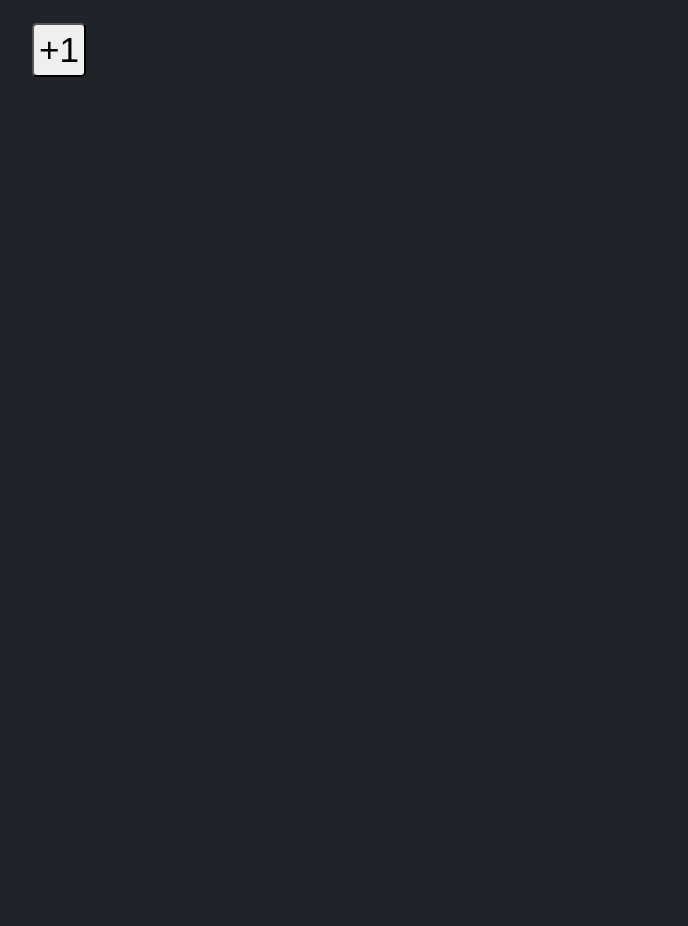
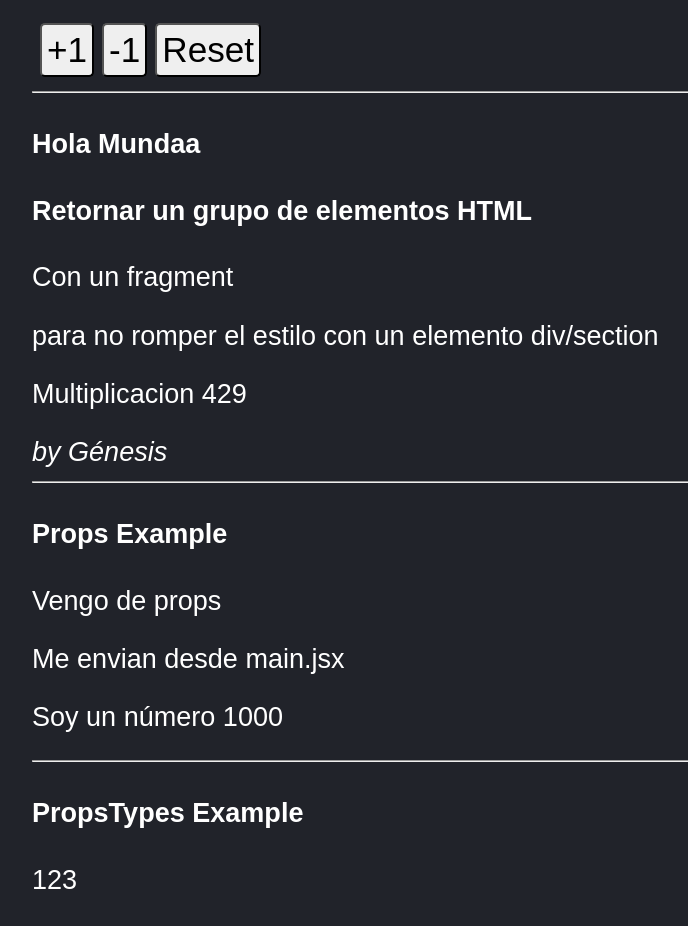
Before and after one commit to GenesisMauries/counter-app-vite, a React (Vite) app: page / in a window 1280 px wide. Shown: the part 340-1266 px from the top of the page, without its empty margins (116-804 px from the left). Before the commit the page ends 800 px from the top, so only its background shows below. Built offline with nearby package versions, Linux system fonts and the light colour scheme.

Commit message:
Implementacion de suma, resta y reset en CounterApp.jsx

```diff
--- a/src/CounterApp.jsx
+++ b/src/CounterApp.jsx
@@ -2,18 +2,24 @@ import { useState } from "react";
 import PropTypes from "prop-types";
 
 export const CounterApp = ({ value }) => {
-  // useState necesita el valor y la funcion que modificara el estado
+  // Demuestra las llamadas del componente cada vez que cambia
+  console.log("Render");
   const [counter, setCounter] = useState(value);
-  const handleAdd = () => {
-    setCounter(counter + 2);
-    // setCounter((c) => c + 10); // Cambiar el estado con callback
-  };
+
+  // Funciones
+  const handleAdd = () => setCounter(counter + 1);
+  const handleSubtract = () => setCounter(counter + -1);
+  const handleReset = () => setCounter(value);
+
   return (
     <>
       <h1>Counter App</h1>
       <h2> {counter} </h2>
 
       <button onClick={handleAdd}>+1</button>
+      <button onClick={handleSubtract}>-1</button>
+      <button onClick={handleReset}>Reset</button>
+      <hr />
     </>
   );
 };
--- a/src/DefaultProps.jsx
+++ b/src/DefaultProps.jsx
@@ -2,7 +2,7 @@ import PropTypes from "prop-types";
 export const DefaultProps = ({ title, subTitle }) => {
   return (
     <>
-      <h2>Default Props Example</h2>
+      <h4>Default Props Example</h4>
       <p>{title}</p>
       <p>{subTitle}</p>
       <hr />
--- a/src/HelloWorld.jsx
+++ b/src/HelloWorld.jsx
@@ -1,3 +1,3 @@
 export const HelloWorld = () => {
-  return <h1>Hola Mundaa</h1>;
+  return <h4>Hola Mundaa</h4>;
 };
--- a/src/PropTypesExample.jsx
+++ b/src/PropTypesExample.jsx
@@ -2,9 +2,9 @@ import PropTypes from "prop-types";
 export const PropTypesExample = ({ title, address }) => {
   return (
     <>
-      <h2>PropsTypes Example</h2>
-      <h4>{title}</h4>
-      <h4>{address}</h4>
+      <h4>PropsTypes Example</h4>
+      <p>{title}</p>
+      <p>{address}</p>
       <hr />
     </>
   );
--- a/src/PropsExample.jsx
+++ b/src/PropsExample.jsx
@@ -4,10 +4,10 @@ export const PropsExample = ({ title, subTitle, number }) => {
   // console.log(props);
   return (
     <>
-      <h2>Props Example</h2>
-      <h4>{title}</h4>
-      <h4>{subTitle}</h4>
-      <h4>Soy un número {number}</h4>
+      <h4>Props Example</h4>
+      <p>{title}</p>
+      <p>{subTitle}</p>
+      <p>Soy un número {number}</p>
       <hr />
     </>
   );
--- a/src/main.jsx
+++ b/src/main.jsx
@@ -12,17 +12,17 @@ import "./styles.css";
 
 createRoot(document.getElementById("root")).render(
   <React.StrictMode>
-    {/* <HelloWorld />
-    <FirstApp /> */}
+    <CounterApp value={10} />
+    <HelloWorld />
+    <FirstApp />
 
     {/* Envia props del padre al hijo */}
-    {/* <PropsExample
+    <PropsExample
       title="Vengo de props"
       subTitle="Me envian desde main.jsx"
       number={1000}
     />
     <PropTypesExample title={123} address="Coyoacan" />
-    <DefaultProps title={123} />*/}
-    <CounterApp value={7} />
+    <DefaultProps title={123} />
   </React.StrictMode>
 );
--- a/src/styles.css
+++ b/src/styles.css
@@ -10,4 +10,5 @@ button {
   padding: 5px;
   font-size: 1.3em;
   border-radius: 5px;
+  margin-left: 8px;
 }
```
